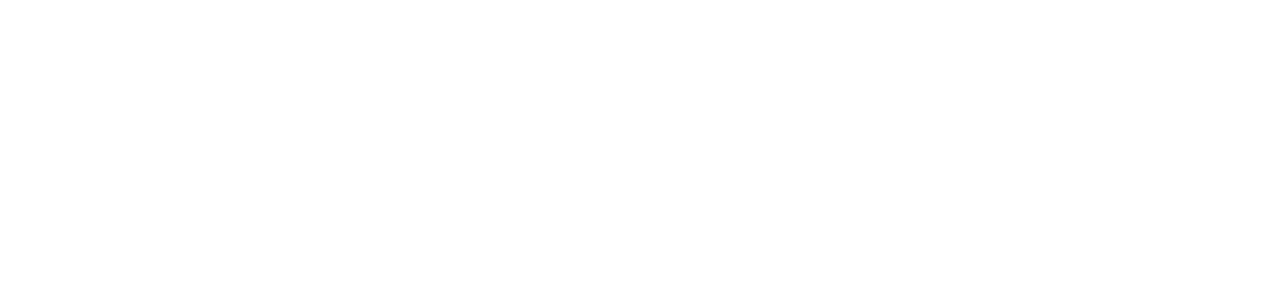
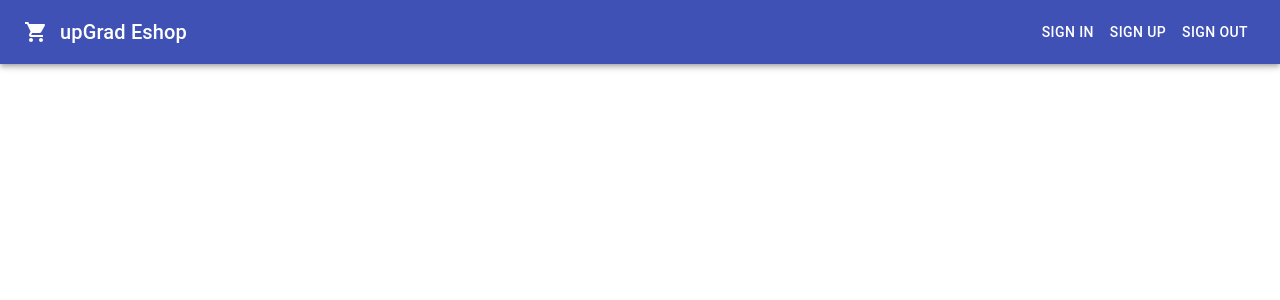
Before and after one commit to riya8147/eshopApp, a React (Create React App) app: page / in a window 1280 px wide. Shown: the top 300 px of the page. Built offline with nearby package versions, Linux system fonts and the light colour scheme.

Commit message:
Added navigation page

```diff
--- a/src/App.js
+++ b/src/App.js
@@ -1,67 +1,21 @@
-import React, { useState, useEffect } from 'react';
-import axios from 'axios'; // Assuming you're using axios for HTTP requests
+import React from 'react';
+import { BrowserRouter as Router, Route, Switch } from 'react-router-dom';
+import NavigationBar from './NavigationBar';
+import LoginPage from './LoginPage';
+import SignupPage from './SignupPage';
 
 const App = () => {
-  const [loggedIn, setLoggedIn] = useState(false); // State to track user login status
-  const [isAdmin, setIsAdmin] = useState(false); // State to track user admin status
-  const [userAddresses, setUserAddresses] = useState([]); // State to store user addresses
-  const [products, setProducts] = useState([]); // State to store products
-  // Other state variables as needed
-
-  // Function to fetch user addresses
-  const fetchUserAddresses = async () => {
-    try {
-      const response = await axios.get('/api/v1/addresses');
-      setUserAddresses(response.data);
-    } catch (error) {
-      console.error('Error fetching user addresses:', error);
-    }
-  };
-
-  // Function to fetch products
-  const fetchProducts = async () => {
-    try {
-      const response = await axios.get('/api/v1/products');
-      setProducts(response.data);
-    } catch (error) {
-      console.error('Error fetching products:', error);
-    }
-  };
-
-  // useEffect hook to fetch user addresses and products when component mounts
-  useEffect(() => {
-    if (loggedIn) {
-      fetchUserAddresses();
-      fetchProducts();
-      // Other initial data fetching as needed
-    }
-  }, [loggedIn]);
-
-  // Function to handle user login
-  const handleLogin = async (userData) => {
-    try {
-      // Send login request to backend
-      // Set loggedIn and isAdmin states based on response
-    } catch (error) {
-      console.error('Error logging in:', error);
-    }
-  };
-
-  // Function to handle user logout
-  const handleLogout = async () => {
-    try {
-      // Send logout request to backend
-      // Reset loggedIn and isAdmin states
-    } catch (error) {
-      console.error('Error logging out:', error);
-    }
-  };
-
   return (
-    <div className="app">
-      {/* NavigationBar component with props */}
-      {/* Other components based on loggedIn and isAdmin states */}
-    </div>
+    <Router>
+      <div>
+        <NavigationBar />
+        <Switch>
+          <Route path="/login" component={LoginPage} />
+          <Route path="/signup" component={SignupPage} />
+          {/* Other routes */}
+        </Switch>
+      </div>
+    </Router>
   );
 };
 
--- /dev/null
+++ b/src/NavigationBar.js
@@ -0,0 +1,37 @@
+import React from 'react';
+import { Link, useHistory } from 'react-router-dom';
+import { AppBar, Toolbar, IconButton, Typography, Button } from '@material-ui/core';
+import ShoppingCartIcon from '@material-ui/icons/ShoppingCart';
+import axios from 'axios';
+
+const NavigationBar = () => {
+  const history = useHistory();
+
+  const handleSignOut = () => {
+    // Logic to handle sign out
+  };
+
+  return (
+    <AppBar position="static">
+      <Toolbar>
+        <IconButton edge="start" color="inherit" aria-label="menu">
+          <ShoppingCartIcon />
+        </IconButton>
+        <Typography variant="h6" style={{ flexGrow: 1 }}>
+          upGrad Eshop
+        </Typography>
+        <Button component={Link} to="/login" color="inherit">
+          Sign In
+        </Button>
+        <Button component={Link} to="/signup" color="inherit">
+          Sign Up
+        </Button>
+        <Button color="inherit" onClick={handleSignOut}>
+          Sign Out
+        </Button>
+      </Toolbar>
+    </AppBar>
+  );
+};
+
+export default NavigationBar;
```
Also changed, not shown: src/ProductsPage.js (added).
